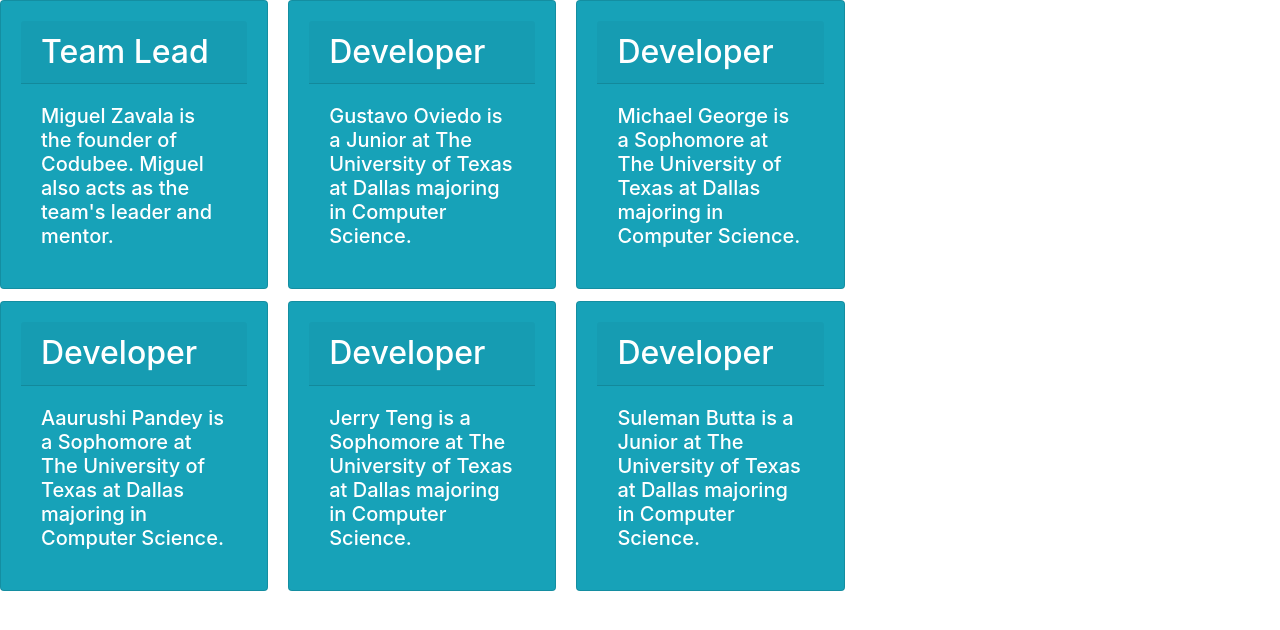
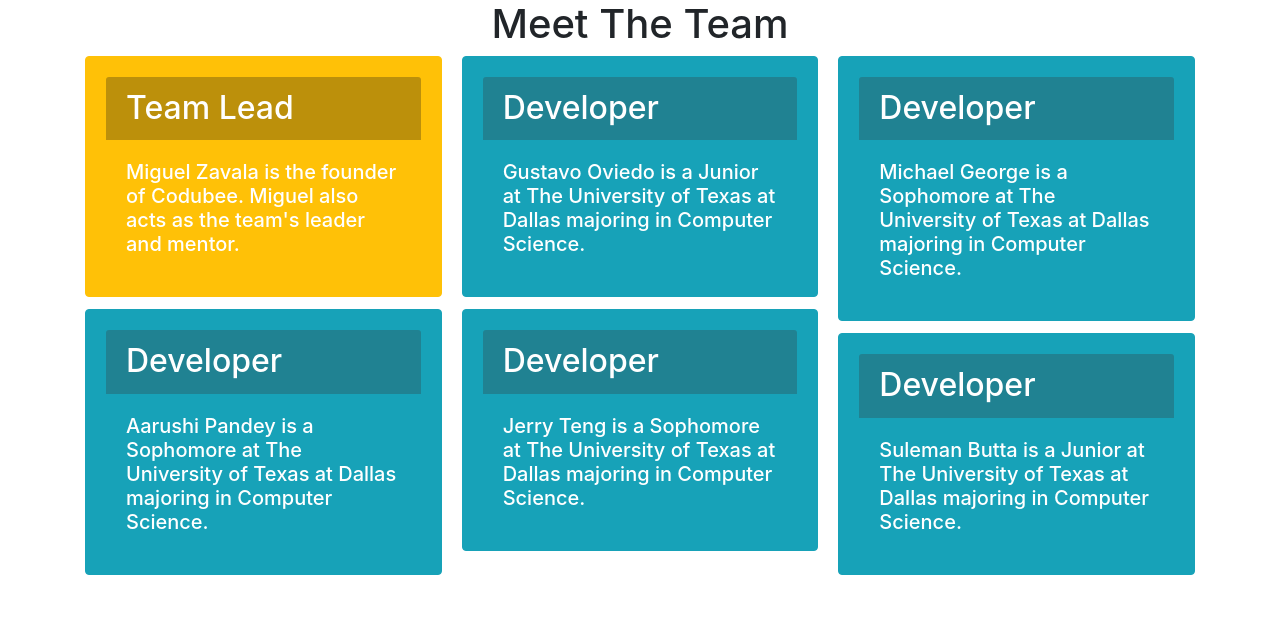
Before and after one commit to Codubee/ExploreCitiesTTH4-6, a React (Create React App) app in the folder frontend/: page / in a window 1280 px wide. Shown: the top 630 px of the page. Built offline with nearby package versions, Linux system fonts and the light colour scheme.

Commit message:
Centered component, differentiated Miguel's card with a different color, added heading.

```diff
--- a/frontend/src/components/LandingPage/Team/Team.css
+++ b/frontend/src/components/LandingPage/Team/Team.css
@@ -1,5 +1,6 @@
 /* sets width for TeamCardDeck in Team.js*/
+
 .Deck
 {
-    width: 50rem;
+    width: 100%; /*set width to 100% and work with div (className container) tag to add whitespace to both sides*/
 }
--- a/frontend/src/components/LandingPage/Team/Team.js
+++ b/frontend/src/components/LandingPage/Team/Team.js
@@ -5,51 +5,56 @@ import {
 } from 'reactstrap';
 
 //Displays the team's information using cards. The cards are contained in a Card deck and arranged by card columns.
-// Cards use info background and border color. Cards have header and text components. Other styling handled by imported CSS file.
-const TeamCardDeck = (props) => {
+// Cards have header and text components with slightly varying colors. Other styling handled by imported CSS file.
+//The entire functional component is contained in a div tag that uses a container to add whitespace.
+//Before the card deck is a header.
+function TeamCardDeck (props) {
     return (
+
+        <div className = "container"> {/*Container tag adds whitespace to both sides of element*/}
+            <h1 style = {{textAlign:"center"}}>Meet The Team</h1> {/*header*/}
             <CardDeck className = "Deck">
 
                 <CardColumns>
 
-                <Card body inverse color  = "info"> {/* Miguel's card*/}
-                    <CardHeader tag = "h2">Team Lead</CardHeader> {/*Position*/}
+                    <Card body inverse style={{ backgroundColor: '#ffc107', borderColor: '#ffc107'}}> {/* Miguel's card*/}
+                        <CardHeader tag = "h2" body inverse style={{ backgroundColor: '#BC900B', borderColor: '#BC900B'}}>Team Lead</CardHeader> {/*Position*/}
                         <CardBody>
                             <CardText tag = "h5"> Miguel Zavala is the founder of Codubee. Miguel also acts as the team's leader and mentor.</CardText> {/*Description*/}
                         </CardBody>
                     </Card>
 
                     {/*The remaining cards follow the same format as the one above*/}
-                <Card body inverse color  = "info"> {/* Aarushi's card*/}
-                    <CardHeader tag = "h2">Developer</CardHeader>
+                    <Card body inverse style={{ backgroundColor: '#17A2B8', borderColor: '#17A2B8'}}> {/* Aarushi's card*/}
+                        <CardHeader tag = "h2" body inverse style={{ backgroundColor: '#208292', borderColor: '#208292'}}>Developer</CardHeader>
                         <CardBody>
-                        <CardText tag = "h5">Aaurushi Pandey is a Sophomore at The University of Texas at Dallas majoring in Computer Science.</CardText>
+                            <CardText tag = "h5">Aarushi Pandey is a Sophomore at The University of Texas at Dallas majoring in Computer Science.</CardText>
                         </CardBody>
                     </Card>
 
-                <Card body inverse color  = "info"> {/* Gustavo's card*/}
-                    <CardHeader tag = "h2">Developer</CardHeader>
+                    <Card body inverse style={{ backgroundColor: '#17A2B8', borderColor: '#17A2B8'}}> {/* Gustavo's card*/}
+                        <CardHeader tag = "h2" body inverse style={{ backgroundColor: '#208292', borderColor: '#208292'}}>Developer</CardHeader>
                         <CardBody>
                             <CardText tag = "h5">Gustavo Oviedo is a Junior at The University of Texas at Dallas majoring in Computer Science.</CardText>
                         </CardBody>
                     </Card>
 
-                <Card body inverse color  = "info"> {/* Jerry's card*/}
-                    <CardHeader tag = "h2">Developer</CardHeader>
+                    <Card body inverse style={{ backgroundColor: '#17A2B8', borderColor: '#17A2B8'}}> {/* Jerry's card*/}
+                        <CardHeader tag = "h2" body inverse style={{ backgroundColor: '#208292', borderColor: '#208292'}}>Developer</CardHeader>
                         <CardBody>
                             <CardText tag = "h5">Jerry Teng is a Sophomore at The University of Texas at Dallas majoring in Computer Science.</CardText>
                         </CardBody>
                     </Card>
 
-                <Card body inverse color  = "info"> {/* Michael's card*/}
-                    <CardHeader tag = "h2">Developer</CardHeader>
+                    <Card body inverse style={{ backgroundColor: '#17A2B8', borderColor: '#17A2B8'}}> {/* Michael's card*/}
+                        <CardHeader tag = "h2" body inverse style={{ backgroundColor: '#208292', borderColor: '#208292'}}>Developer</CardHeader>
                         <CardBody>
                             <CardText tag = "h5">Michael George is a Sophomore at The University of Texas at Dallas majoring in Computer Science.</CardText>
                         </CardBody>
                     </Card>
 
-                <Card body inverse color  = "info"> {/* Suleman's card*/}
-                    <CardHeader tag = "h2">Developer</CardHeader>
+                    <Card body inverse style={{ backgroundColor: '#17A2B8', borderColor: '#17A2B8'}}> {/* Suleman's card*/}
+                        <CardHeader tag = "h2" body inverse style={{ backgroundColor: '#208292', borderColor: '#208292'}}>Developer</CardHeader>
                         <CardBody>
                             <CardText tag = "h5">Suleman Butta is a Junior at The University of Texas at Dallas majoring in Computer Science.</CardText>
                         </CardBody>
@@ -58,6 +63,7 @@ const TeamCardDeck = (props) => {
                 </CardColumns>
 
             </CardDeck>
+        </div>
 
     )
 }
```
Also changed, not shown: 1 other file (tests, documents, lock files or other folders). Lines whose indentation alone changed are shown as unchanged.
